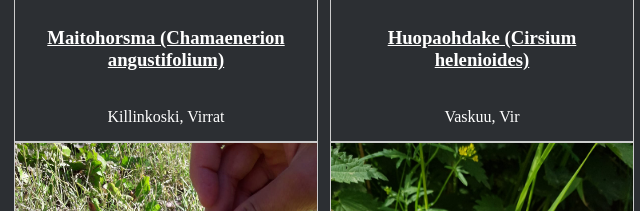
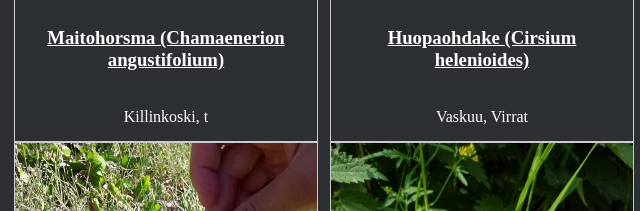
Before and after one commit to Uk5O/kasvio, a plain HTML site: page index.html in a window 1280 px wide. Shown: the part 949-1160 px from the top of the page, 0-640 px from the left. Drawn offline with Linux system fonts and the light colour scheme.

Commit message:
Update index.html

```diff
--- a/index.html
+++ b/index.html
@@ -95,7 +95,7 @@ div.desc {
     <div class="desc"><h3>Maitohorsma (Chamaenerion angustifolium)</h3>
 	</a>
 	<br>
-	<a>Killinkoski, Virrat</a>
+	<a>Killinkoski, t</a>
 	</div>
   </div>
 </div>
@@ -113,7 +113,7 @@ div.desc {
     <div class="desc"><h3>Huopaohdake (Cirsium helenioides)</h3>
 	</a>
 	<br>
-	<a>Vaskuu, Vir</a>
+	<a>Vaskuu, Virrat</a>
 	</div>
   </div>
 </div>
```
